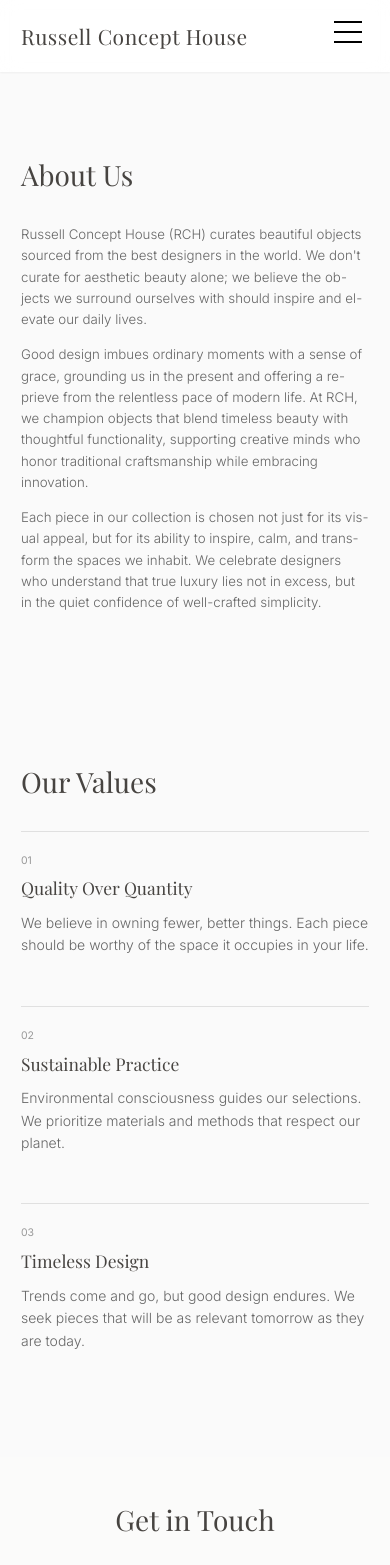
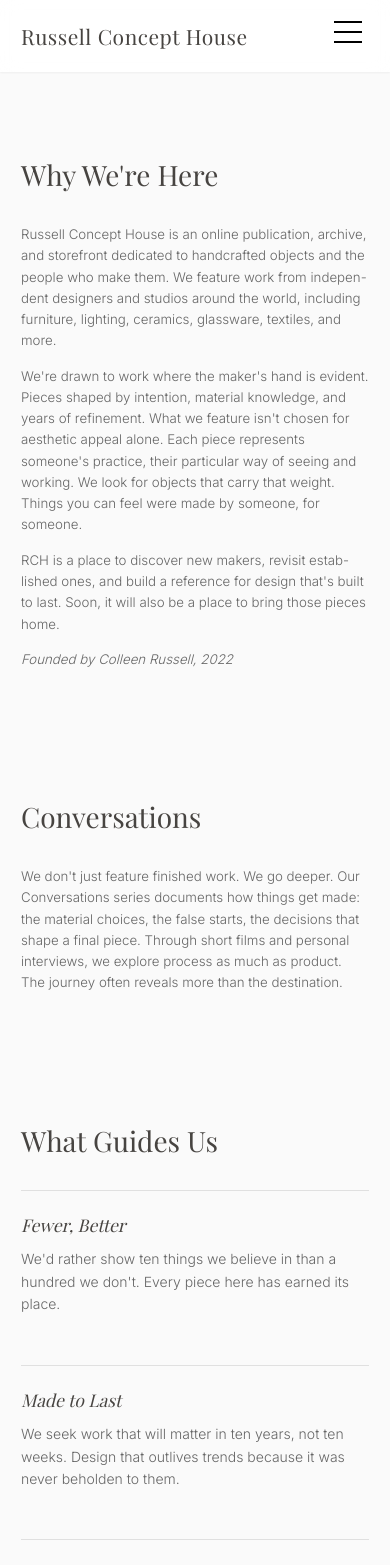
Before and after one commit to cmrussellRCH/russell-concept-house, a Next.js app: page /about in a window 390 px wide. Shown: the top 1565 px of the page. Built offline with nearby package versions, Linux system fonts and the light colour scheme; no server answers.

Commit message:
Tighten about section spacing and mobile fade

```diff
--- a/src/pages/about.js
+++ b/src/pages/about.js
@@ -1,10 +1,9 @@
 import Head from 'next/head'
-import Link from 'next/link'
 
 export default function About() {
   const siteUrl = process.env.NEXT_PUBLIC_SITE_URL || 'https://www.russellconcept.com'
   const pageTitle = 'About Russell Concept House'
-  const pageDescription = 'Russell Concept House curates objects that balance timeless beauty with thoughtful functionality, supporting designers who honor craftsmanship and innovation.'
+  const pageDescription = 'Russell Concept House is an online publication, archive, and storefront dedicated to handcrafted objects and the people who make them.'
   return (
     <>
       <Head>
@@ -23,50 +22,64 @@ export default function About() {
       </Head>
 
 
-      {/* About Us */}
+      {/* Why We're Here */}
       <section className="content-section" style={{ background: '#fafafa', padding: '11rem 0 4rem' }}>
         <div className="container-custom">
-          <h2 className="section-title">About Us</h2>
+          <h2 className="section-title">Why We&apos;re Here</h2>
           <div className="story-grid">
             <div className="story-content">
               <p>
-                Russell Concept House (RCH) curates beautiful objects sourced from the best designers in the world. We don&apos;t curate for aesthetic beauty alone; we believe the objects we surround ourselves with should inspire and elevate our daily lives.
+                Russell Concept House is an online publication, archive, and storefront dedicated to handcrafted objects and the people who make them. We feature work from independent designers and studios around the world, including furniture, lighting, ceramics, glassware, textiles, and more.
               </p>
               <p>
-                Good design imbues ordinary moments with a sense of grace, grounding us in the present and offering a reprieve from the relentless pace of modern life. At RCH, we champion objects that blend timeless beauty with thoughtful functionality, supporting creative minds who honor traditional craftsmanship while embracing innovation.
+                We&apos;re drawn to work where the maker&apos;s hand is evident. Pieces shaped by intention, material knowledge, and years of refinement. What we feature isn&apos;t chosen for aesthetic appeal alone. Each piece represents someone&apos;s practice, their particular way of seeing and working. We look for objects that carry that weight. Things you can feel were made by someone, for someone.
               </p>
               <p>
-                Each piece in our collection is chosen not just for its visual appeal, but for its ability to inspire, calm, and transform the spaces we inhabit. We celebrate designers who understand that true luxury lies not in excess, but in the quiet confidence of well-crafted simplicity.
+                RCH is a place to discover new makers, revisit established ones, and build a reference for design that&apos;s built to last. Soon, it will also be a place to bring those pieces home.
+              </p>
+              <p>
+                <em>Founded by Colleen Russell, 2022</em>
               </p>
             </div>
           </div>
         </div>
       </section>
 
-      {/* Our Values */}
-      <section className="content-section" style={{ background: '#fafafa', padding: '3.5rem 0 4rem' }}>
+      {/* Conversations */}
+      <section className="content-section" style={{ background: '#fafafa', padding: '2rem 0 4rem' }}>
         <div className="container-custom">
-          <h2 className="section-title">Our Values</h2>
+          <h2 className="section-title">Conversations</h2>
+          <div className="story-grid">
+            <div className="story-content">
+              <p>
+                We don&apos;t just feature finished work. We go deeper. Our Conversations series documents how things get made: the material choices, the false starts, the decisions that shape a final piece. Through short films and personal interviews, we explore process as much as product. The journey often reveals more than the destination.
+              </p>
+            </div>
+          </div>
+        </div>
+      </section>
+
+      {/* What Guides Us */}
+      <section className="content-section" style={{ background: '#fafafa', padding: '2rem 0 4rem' }}>
+        <div className="container-custom">
+          <h2 className="section-title">What Guides Us</h2>
           <div className="values-grid">
             <div className="value-card">
-              <div className="value-number">01</div>
-              <h3 className="value-title">Quality Over Quantity</h3>
+              <h3 className="value-title"><em>Fewer, Better</em></h3>
               <p className="value-description">
-                We believe in owning fewer, better things. Each piece should be worthy of the space it occupies in your life.
+                We&apos;d rather show ten things we believe in than a hundred we don&apos;t. Every piece here has earned its place.
               </p>
             </div>
             <div className="value-card">
-              <div className="value-number">02</div>
-              <h3 className="value-title">Sustainable Practice</h3>
+              <h3 className="value-title"><em>Made to Last</em></h3>
               <p className="value-description">
-                Environmental consciousness guides our selections. We prioritize materials and methods that respect our planet.
+                We seek work that will matter in ten years, not ten weeks. Design that outlives trends because it was never beholden to them.
               </p>
             </div>
             <div className="value-card">
-              <div className="value-number">03</div>
-              <h3 className="value-title">Timeless Design</h3>
+              <h3 className="value-title"><em>Process Over Product</em></h3>
               <p className="value-description">
-                Trends come and go, but good design endures. We seek pieces that will be as relevant tomorrow as they are today.
+                The story of how something was made is part of what it is. We&apos;re as interested in the making as the made.
               </p>
             </div>
           </div>
--- a/src/pages/index.js
+++ b/src/pages/index.js
@@ -60,8 +60,8 @@ export default function Home({ articles, setTopImageUrl }) {
 
       const header = document.querySelector('.mobile-nav-header')
       const headerHeight = header ? header.getBoundingClientRect().height : 80
-      const fadeEnd = headerHeight + 60
-      const fadeStart = fadeEnd + 240
+      const fadeEnd = headerHeight + 80
+      const fadeStart = fadeEnd + 260
 
       visibleCardsRef.current.forEach((node) => {
         if (!node || !node.getBoundingClientRect) return
```
